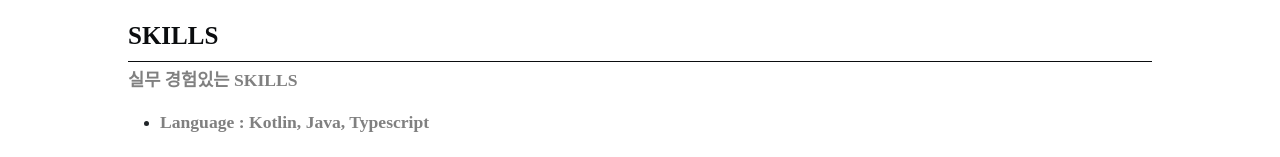
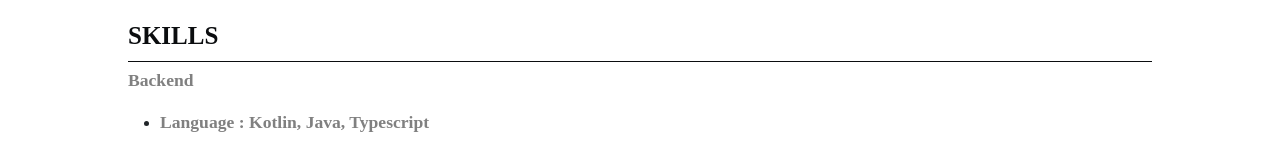
Before and after one commit to sendkite/resume, a plain HTML site: page index.html in a window 1280 px wide. Shown: the part 1254-1411 px from the top of the page. Drawn offline with nearby package versions, Linux system fonts and the light colour scheme; a web font is replaced by a local one.

Commit message:
chore minor change

```diff
--- a/index.html
+++ b/index.html
@@ -314,7 +314,7 @@
           <h1>SKILLS</h1>
         </div>
         <div class="col-lg-12">
-          <h4>실무 경험있는 SKILLS</h4>
+          <h4>Backend</h4>
           <ul>
             <li>
               <h4>Language : Kotlin, Java, Typescript</h4>
```
